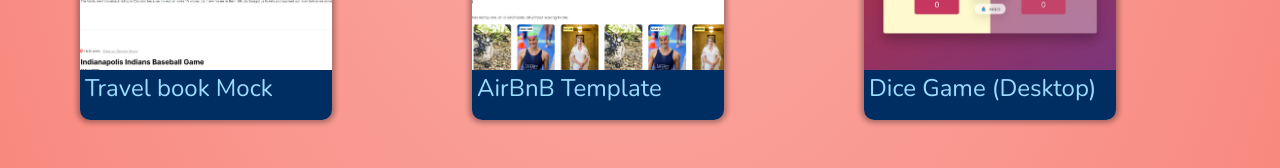
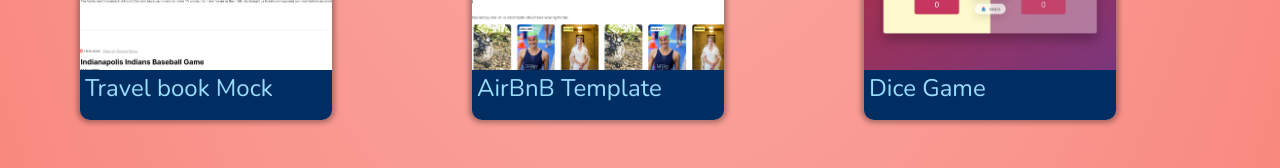
Before and after one commit to Griffinov22/portfolio_2022, a React (Vite) app: page / in a window 1280 px wide. Shown: the part 2729-2897 px from the top of the page. Built offline with nearby package versions, Linux system fonts and the light colour scheme.

Commit message:
text changes

```diff
--- a/src/components/Works.jsx
+++ b/src/components/Works.jsx
@@ -62,7 +62,7 @@ export default function Works() {
               window.open("https://griffin-hold-dice-game.netlify.app/")
             }
           />
-          <p className="works-caption">Dice Game (Desktop)</p>
+          <p className="works-caption">Dice Game</p>
         </div>
       </div>
 
```
